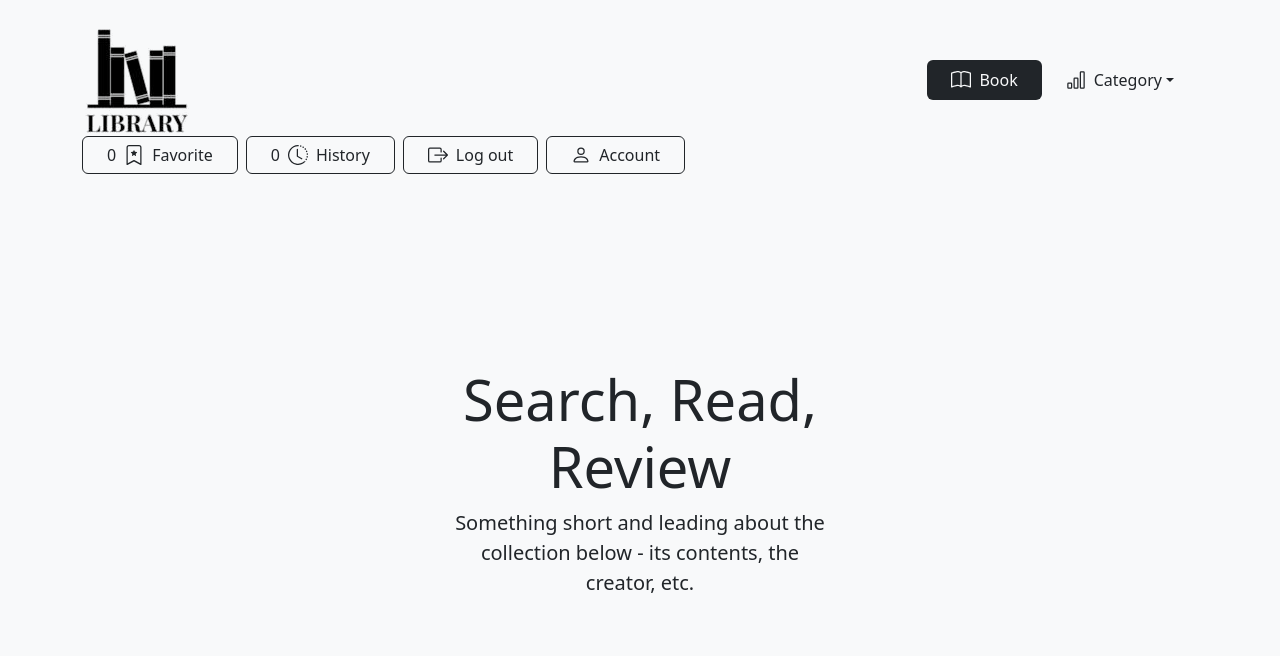
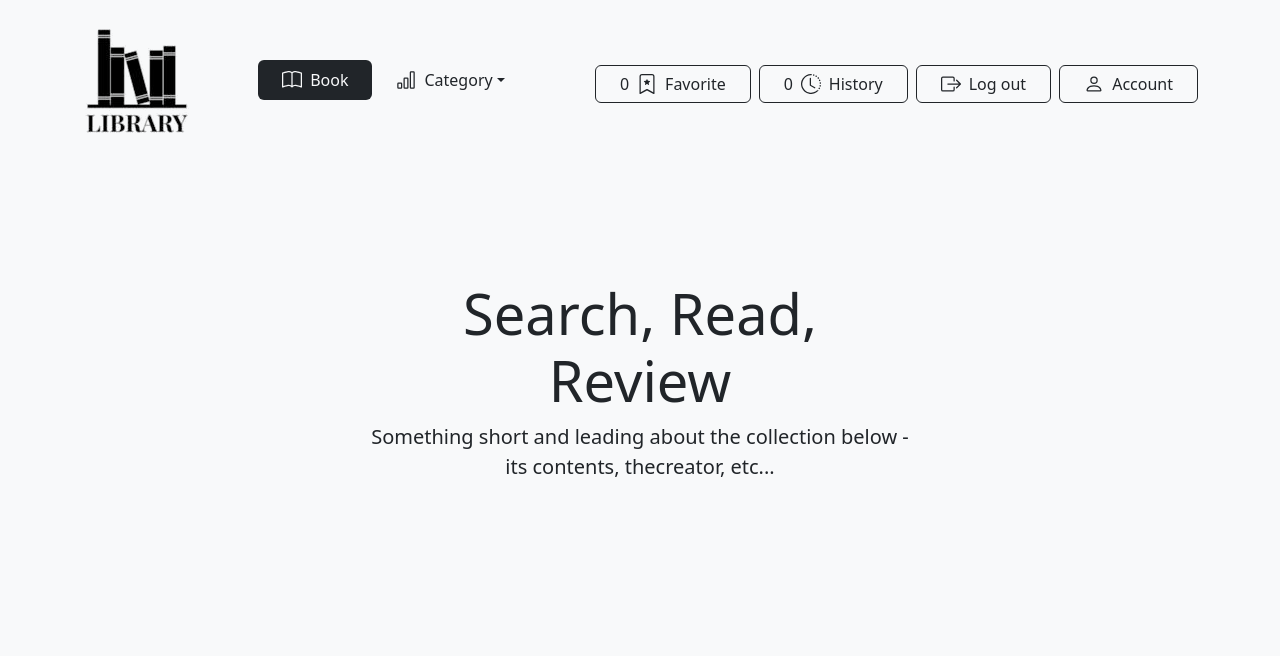
Before and after one commit to kreazyme/tempp, a Django app: page / in a window 1280 px wide. Shown: the top 656 px of the page. Run offline with Django 4.2, Linux system fonts and the light colour scheme; a user stored in the database is signed in; data comes from the database, SQL or seed files in the repository; both versions use the stored data as it was after the commit.

Commit message:
responsive navbar

```diff
--- a/templates/library/base.html
+++ b/templates/library/base.html
@@ -14,12 +14,12 @@
 
 <body class="bg-light">
     <div class="container">
-        <header class="d-flex flex-wrap align-items-center justify-content-center justify-content-md-between py-4 mb-4">
-            <a href="/" class="d-flex align-items-center col-md-3 mb-2 mb-md-0 text-dark text-decoration-none">
+        <header class="d-flex flex-wrap flex-column flex-xl-row align-items-center justify-content-between py-4">
+            <a href="/" class="text-decoration-none mb-sm-2">
                 <img src="{% static 'images/logo.png' %}" />
             </a>
 
-            <ul class="nav mb-2 justify-content-center mb-md-0">
+            <ul class="nav justify-content-center mb-sm-2">
                 <li>
                     <a href="/books" class="nav-link px-4 link-light bg-dark rounded d-flex align-items-center gap-2">
                         <svg xmlns="http://www.w3.org/2000/svg" width="20" height="20" fill="currentColor" class="bi bi-book" viewBox="0 0 16 16">
@@ -48,7 +48,7 @@
                 </li>
             </ul>
 
-            <div class="text-end d-flex gap-2">
+            <div class="d-flex gap-2">
                 <a href="{% url "books:favourite_all" %}" class="text-decoration-none">
                     <button type="button" class="btn btn-outline-dark d-flex align-items-center gap-2 mx-0 px-4">
 
@@ -60,7 +60,7 @@
                             <path d="M7.84 4.1a.178.178 0 0 1 .32 0l.634 1.285a.178.178 0 0 0 .134.098l1.42.206c.145.021.204.2.098.303L9.42 6.993a.178.178 0 0 0-.051.158l.242 1.414a.178.178 0 0 1-.258.187l-1.27-.668a.178.178 0 0 0-.165 0l-1.27.668a.178.178 0 0 1-.257-.187l.242-1.414a.178.178 0 0 0-.05-.158l-1.03-1.001a.178.178 0 0 1 .098-.303l1.42-.206a.178.178 0 0 0 .134-.098L7.84 4.1z"/>
                             <path d="M2 2a2 2 0 0 1 2-2h8a2 2 0 0 1 2 2v13.5a.5.5 0 0 1-.777.416L8 13.101l-5.223 2.815A.5.5 0 0 1 2 15.5V2zm2-1a1 1 0 0 0-1 1v12.566l4.723-2.482a.5.5 0 0 1 .554 0L13 14.566V2a1 1 0 0 0-1-1H4z"/>
                         </svg>
-                        <span>Favorite</span>
+                        <span class="d-none d-xl-block">Favorite</span>
                     </button>
                 </a>
 
@@ -76,7 +76,7 @@
                             <path d="M8 1a7 7 0 1 0 4.95 11.95l.707.707A8.001 8.001 0 1 1 8 0v1z"/>
                             <path d="M7.5 3a.5.5 0 0 1 .5.5v5.21l3.248 1.856a.5.5 0 0 1-.496.868l-3.5-2A.5.5 0 0 1 7 9V3.5a.5.5 0 0 1 .5-.5z"/>
                           </svg>
-                        <span>History</span>
+                        <span class="d-none d-xl-block">History</span>
                     </button>
                 </a>
 
@@ -86,7 +86,7 @@
                             <path fill-rule="evenodd" d="M10 12.5a.5.5 0 0 1-.5.5h-8a.5.5 0 0 1-.5-.5v-9a.5.5 0 0 1 .5-.5h8a.5.5 0 0 1 .5.5v2a.5.5 0 0 0 1 0v-2A1.5 1.5 0 0 0 9.5 2h-8A1.5 1.5 0 0 0 0 3.5v9A1.5 1.5 0 0 0 1.5 14h8a1.5 1.5 0 0 0 1.5-1.5v-2a.5.5 0 0 0-1 0v2z"/>
                             <path fill-rule="evenodd" d="M15.854 8.354a.5.5 0 0 0 0-.708l-3-3a.5.5 0 0 0-.708.708L14.293 7.5H5.5a.5.5 0 0 0 0 1h8.793l-2.147 2.146a.5.5 0 0 0 .708.708l3-3z"/>
                         </svg>
-                        <span>Log out</span>
+                        <span class="d-none d-xl-block">Log out</span>
                     </button>
                 </a>
 
@@ -95,7 +95,7 @@
                         <svg xmlns="http://www.w3.org/2000/svg" width="20" height="20" fill="currentColor" class="bi bi-person" viewBox="0 0 16 16">
                             <path d="M8 8a3 3 0 1 0 0-6 3 3 0 0 0 0 6zm2-3a2 2 0 1 1-4 0 2 2 0 0 1 4 0zm4 8c0 1-1 1-1 1H3s-1 0-1-1 1-4 6-4 6 3 6 4zm-1-.004c-.001-.246-.154-.986-.832-1.664C11.516 10.68 10.289 10 8 10c-2.29 0-3.516.68-4.168 1.332-.678.678-.83 1.418-.832 1.664h10z"/>
                           </svg>
-                        <span>Account</span>
+                        <span class="d-none d-xl-block">Account</span>
                     </button>
                 </a>
 
--- a/templates/library/home.html
+++ b/templates/library/home.html
@@ -3,15 +3,11 @@
 {% block title %}Library | Home page{% endblock title %}
 
 {% block content %}
-<div class="position-relative overflow-hidden p-3 p-md-5 m-md-3 text-center bg-light">
-    <div class="col-md-5 p-lg-5 mx-auto my-5">
+<div class="py-3 text-center">
+    <div class="col-md-6 p-lg-5 mx-auto my-5">
         <h1 class="display-4 fw-normal">Search, Read, Review</h1>
-        <p class="lead fw-normal">Something short and leading about the collection below - its contents, the
-            creator,
-            etc.</p>
+        <p class="lead fw-normal">Something short and leading about the collection below - its contents, thecreator, etc...</p>
     </div>
-    <div class="product-device shadow-sm d-none d-md-block"></div>
-    <div class="product-device product-device-2 shadow-sm d-none d-md-block"></div>
 </div>
 
 <div class="album py-5 bg-light">
```
Also changed, not shown: db.sqlite3.
